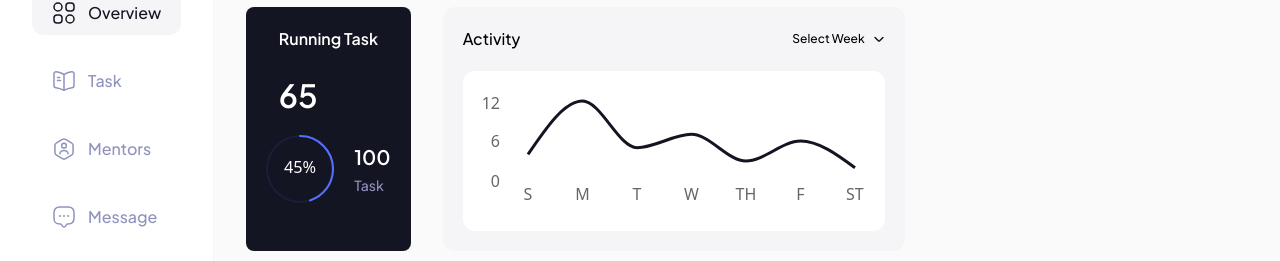
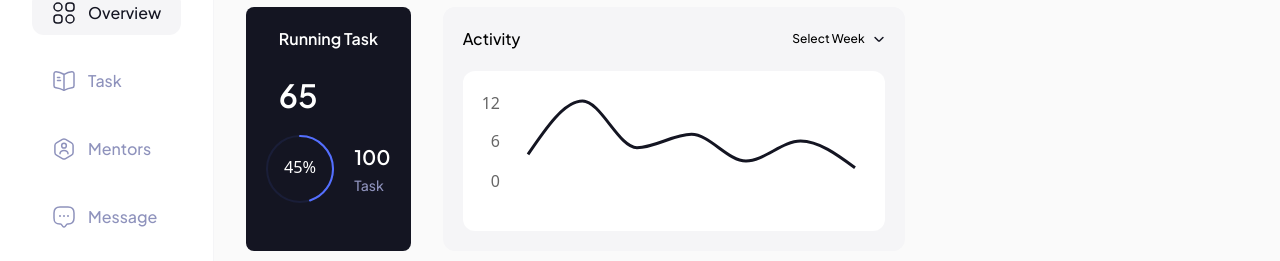
Before and after one commit to pujiragil/nuegas, a React (Vite) app: page / in a window 1280 px wide. Shown: the part 153-414 px from the top of the page. Built offline with nearby package versions, Linux system fonts and the light colour scheme.

Commit message:
created activityChart component

```diff
--- /dev/null
+++ b/src/components/Chart/AcitivityChart.tsx
@@ -0,0 +1,80 @@
+import { FC, ReactElement } from "react";
+import {
+  Line,
+  LineChart,
+  ResponsiveContainer,
+  Tooltip,
+  XAxis,
+  YAxis,
+} from "recharts";
+
+type Datas = { day: string; task: number };
+
+interface ActivityChartProps {
+  datas: Datas[];
+}
+
+const ActivityChart = ({ datas }: ActivityChartProps) => {
+  return (
+    <ResponsiveContainer>
+      <LineChart margin={{ left: 0, top: 10, right: 10 }} data={datas}>
+        <Tooltip
+          content={<CustomTooltip />}
+          wrapperStyle={{
+            background: "none",
+            border: "none",
+            boxShadow: "none",
+          }}
+        />
+        <XAxis padding={{ left: 20 }} strokeWidth={0} dataKey="date" />
+        <YAxis strokeWidth={0} width={25} />
+        <Line
+          dot={false}
+          activeDot={<CustomActiveDot />}
+          strokeWidth={3}
+          type="monotone"
+          dataKey="task"
+          stroke="#141522"
+        />
+      </LineChart>
+    </ResponsiveContainer>
+  );
+};
+
+interface CustomTooltipProps {
+  active?: boolean;
+  payload?: any[];
+}
+
+const CustomTooltip = ({ active, payload }: CustomTooltipProps) => {
+  if (active && payload && payload.length) {
+    return (
+      <div
+        style={{ border: "none" }}
+        className="px-4 py-2 bg-secondary-100 rounded-xl text-primary-100 border-none"
+      >
+        <p>{payload[0].value} Task</p>
+      </div>
+    );
+  }
+
+  return null;
+};
+
+interface CustomActiveDotProps {
+  cx?: number;
+  cy?: number;
+}
+
+const CustomActiveDot: FC<CustomActiveDotProps> = ({
+  cx,
+  cy,
+}): ReactElement => {
+  return (
+    <>
+      <circle cx={cx} cy={cy} r={8} fill="#546FFF" />
+      <circle cx={cx} cy={cy} r={4} fill="#FFFFFF" />
+    </>
+  );
+};
+export default ActivityChart;
--- a/src/components/Chart/index.tsx
+++ b/src/components/Chart/index.tsx
@@ -1,27 +1,20 @@
 import arrow from "../../assets/arrow.svg";
-import { FC, ReactElement, useState } from "react";
-import {
-  ResponsiveContainer,
-  LineChart,
-  Line,
-  XAxis,
-  YAxis,
-  Tooltip,
-} from "recharts";
+import ActivityChart from "./AcitivityChart";
+import { useState } from "react";
 
 type Datas = {
-  date: string;
+  day: string;
   task: number;
 };
 
 const datas: Array<Datas> = [
-  { date: "S", task: 4 },
-  { date: "M", task: 12 },
-  { date: "T", task: 5 },
-  { date: "W", task: 7 },
-  { date: "TH", task: 3 },
-  { date: "F", task: 6 },
-  { date: "ST", task: 2 },
+  { day: "S", task: 4 },
+  { day: "M", task: 12 },
+  { day: "T", task: 5 },
+  { day: "W", task: 7 },
+  { day: "TH", task: 3 },
+  { day: "F", task: 6 },
+  { day: "ST", task: 2 },
 ];
 
 const Chart = () => {
@@ -68,68 +61,10 @@ const Chart = () => {
         </div>
       </div>
       <div className="w-full h-40 md:w-[422px] bg-primary-100 rounded-xl p-5">
-        <ResponsiveContainer>
-          <LineChart margin={{ left: 0, top: 10, right: 10 }} data={datas}>
-            <Tooltip
-              content={<CustomTooltip />}
-              wrapperStyle={{
-                background: "none",
-                border: "none",
-                boxShadow: "none",
-              }}
-            />
-            <XAxis padding={{ left: 20 }} strokeWidth={0} dataKey="date" />
-            <YAxis strokeWidth={0} width={25} />
-            <Line
-              dot={false}
-              activeDot={<CustomActiveDot />}
-              strokeWidth={3}
-              type="monotone"
-              dataKey="task"
-              stroke="#141522"
-            />
-          </LineChart>
-        </ResponsiveContainer>
+        <ActivityChart datas={datas} />
       </div>
     </div>
   );
 };
 
-interface CustomTooltipProps {
-  active?: boolean;
-  payload?: any[];
-}
-
-const CustomTooltip = ({ active, payload }: CustomTooltipProps) => {
-  if (active && payload && payload.length) {
-    return (
-      <div
-        style={{ border: "none" }}
-        className="px-4 py-2 bg-secondary-100 rounded-xl text-primary-100 border-none"
-      >
-        <p>{payload[0].value} Task</p>
-      </div>
-    );
-  }
-
-  return null;
-};
-
-interface CustomActiveDotProps {
-  cx?: number;
-  cy?: number;
-}
-
-const CustomActiveDot: FC<CustomActiveDotProps> = ({
-  cx,
-  cy,
-}): ReactElement => {
-  return (
-    <>
-      <circle cx={cx} cy={cy} r={8} fill="#546FFF" />
-      <circle cx={cx} cy={cy} r={4} fill="#FFFFFF" />
-    </>
-  );
-};
-
 export default Chart;
```
